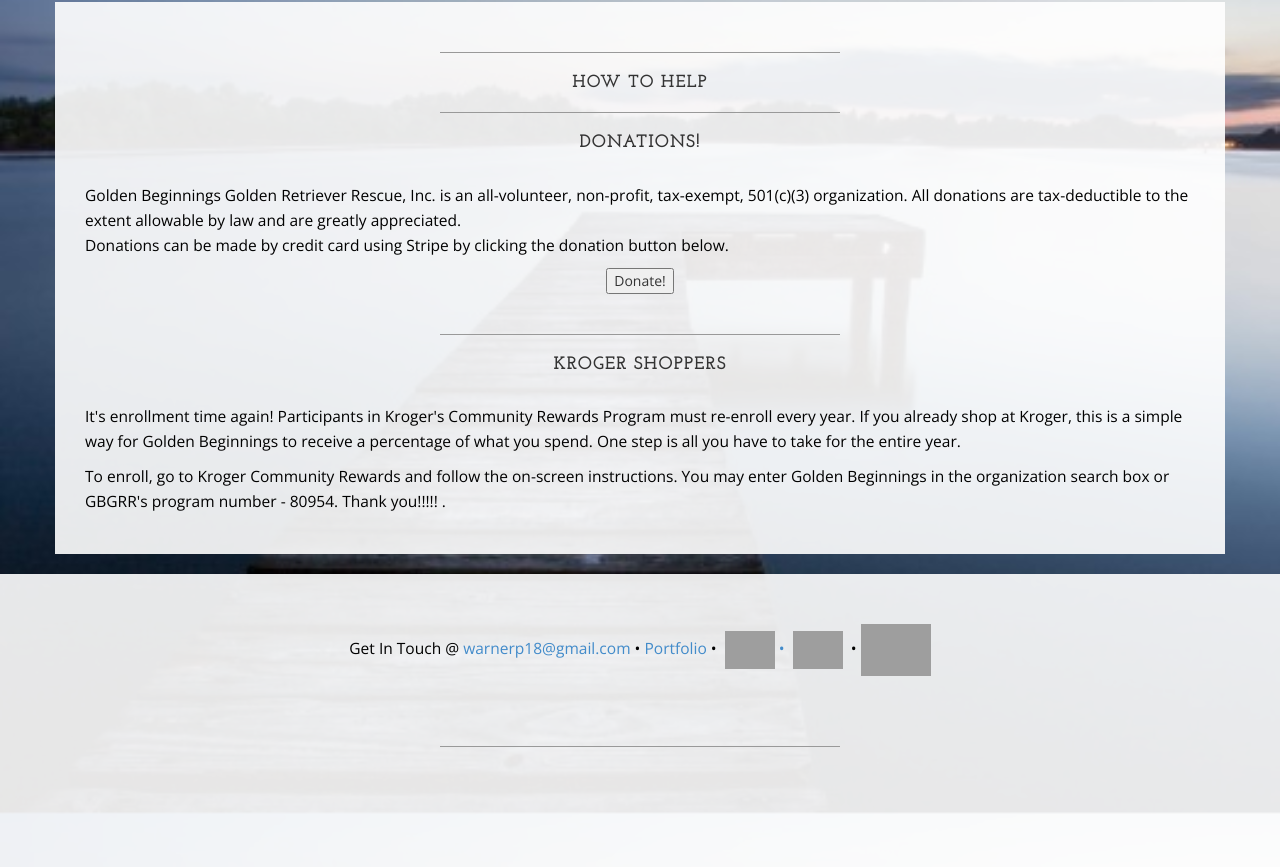
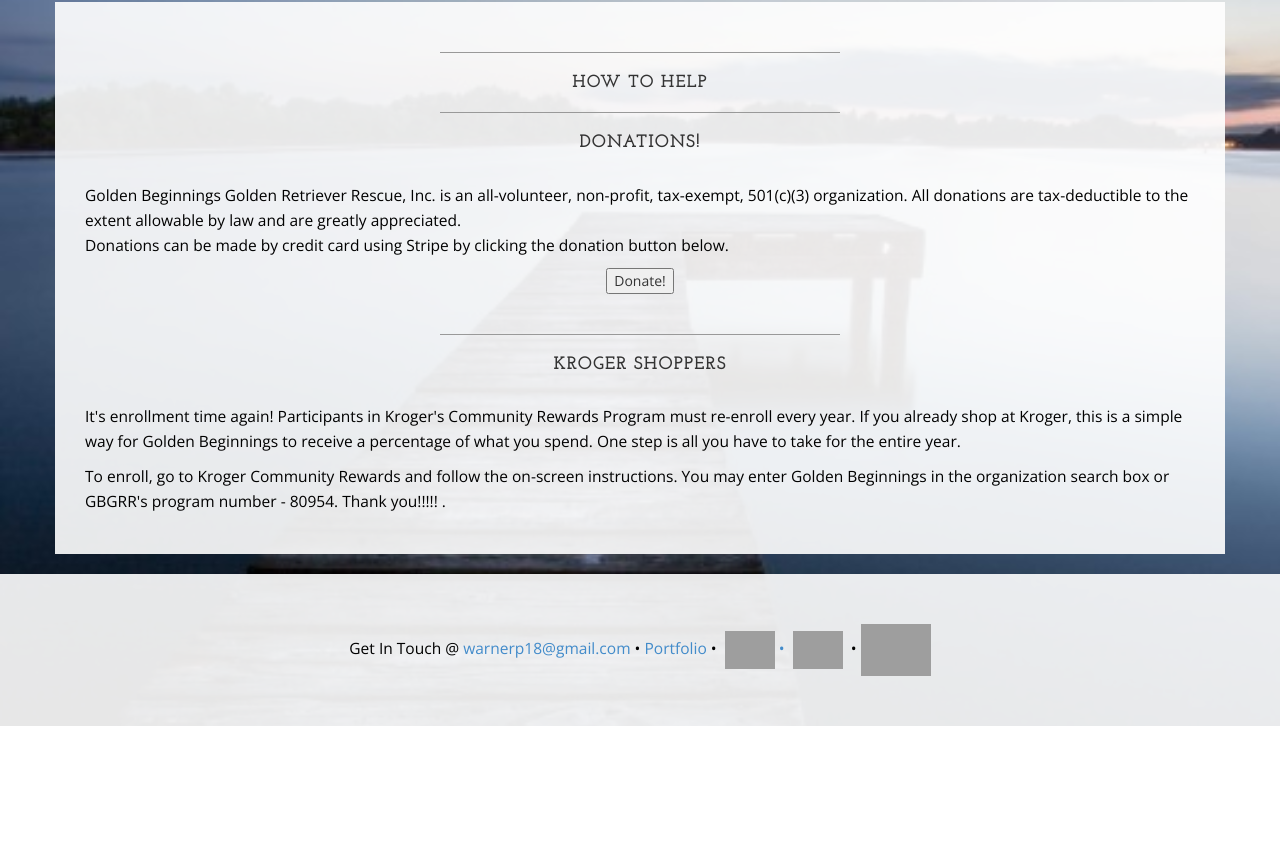
Before and after one commit to warnerp18/Final-Project, a website: page index.html in a window 1280 px wide. Shown: the part 1752-2619 px from the top of the page. After the commit the page ends 2478 px from the top, so only its background shows below. Drawn offline with nearby package versions, Linux system fonts and the light colour scheme; grey boxes are pictures that could not be loaded.

Commit message:
final push

```diff
--- a/index.html
+++ b/index.html
@@ -173,7 +173,6 @@
                         <a href="www.linkedin.com/pub/philip-warner/44/687/1a8"><img src="http://uploads.webflow.com/537a026f8fa1ea4e1cba87fd/537f54897b58dcd0352728dd_Linked_In_Icon.png" style="width:50px;" </a>&nbsp;•&nbsp;
                             <a href="https://twitter.com/warnerp18" target="_blank"><img src="http://www.clipartbest.com/cliparts/MTL/eyg/MTLeygGBc.png" style="width: 50px;">
                             </a>&nbsp;•&nbsp;<a href="https://github.com/warnerp18"><img src="http://fc04.deviantart.net/fs71/f/2011/284/a/a/modern_github_icon_by_dot_mh-d4ci54j.png" style="width:70px;"></a>
-                            <hr>
                     </p>
                 </div>
             </div>
```
Also changed, not shown: about.html (+0 -1 lines).
